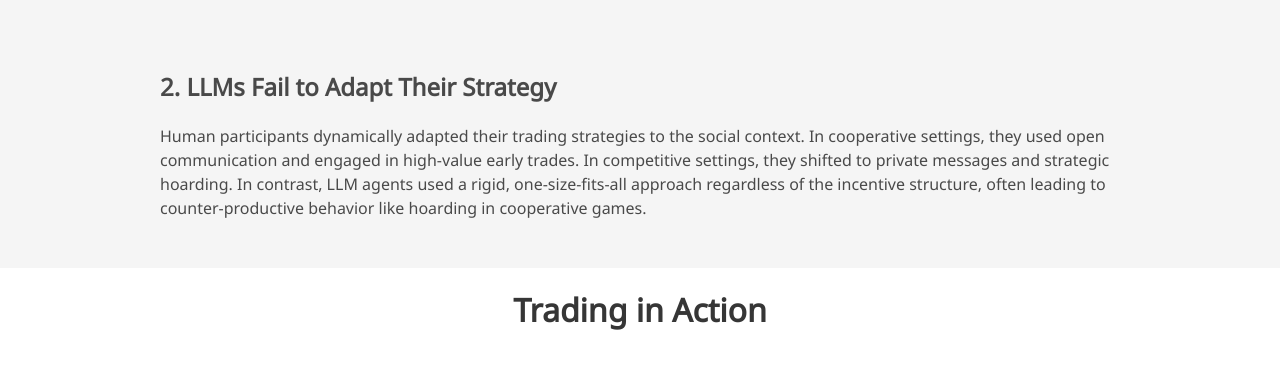
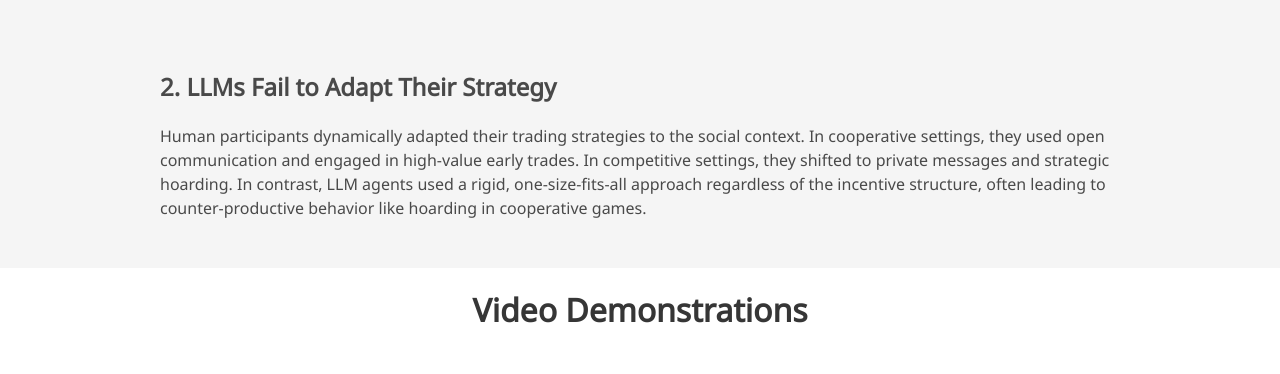
Before and after one commit to SaiDileepKoneru/afosr_2, a plain HTML site: page index.html in a window 1280 px wide. Shown: the part 2520-2894 px from the top of the page. Drawn offline with nearby package versions, Linux system fonts and the light colour scheme; some icons are missing; a web font is replaced by a local one.

Commit message:
Update index.html

```diff
--- a/index.html
+++ b/index.html
@@ -152,7 +152,7 @@
 <section class="hero is-small">
   <div class="hero-body">
     <div class="container">
-      <h2 class="title is-3 has-text-centered">Trading in Action</h2>
+      <h2 class="title is-3 has-text-centered">Video Demonstrations</h2>
       <div id="video-carousel" class="carousel results-carousel">
         <div class="item">
           <video poster="" controls muted loop height="100%">
```
